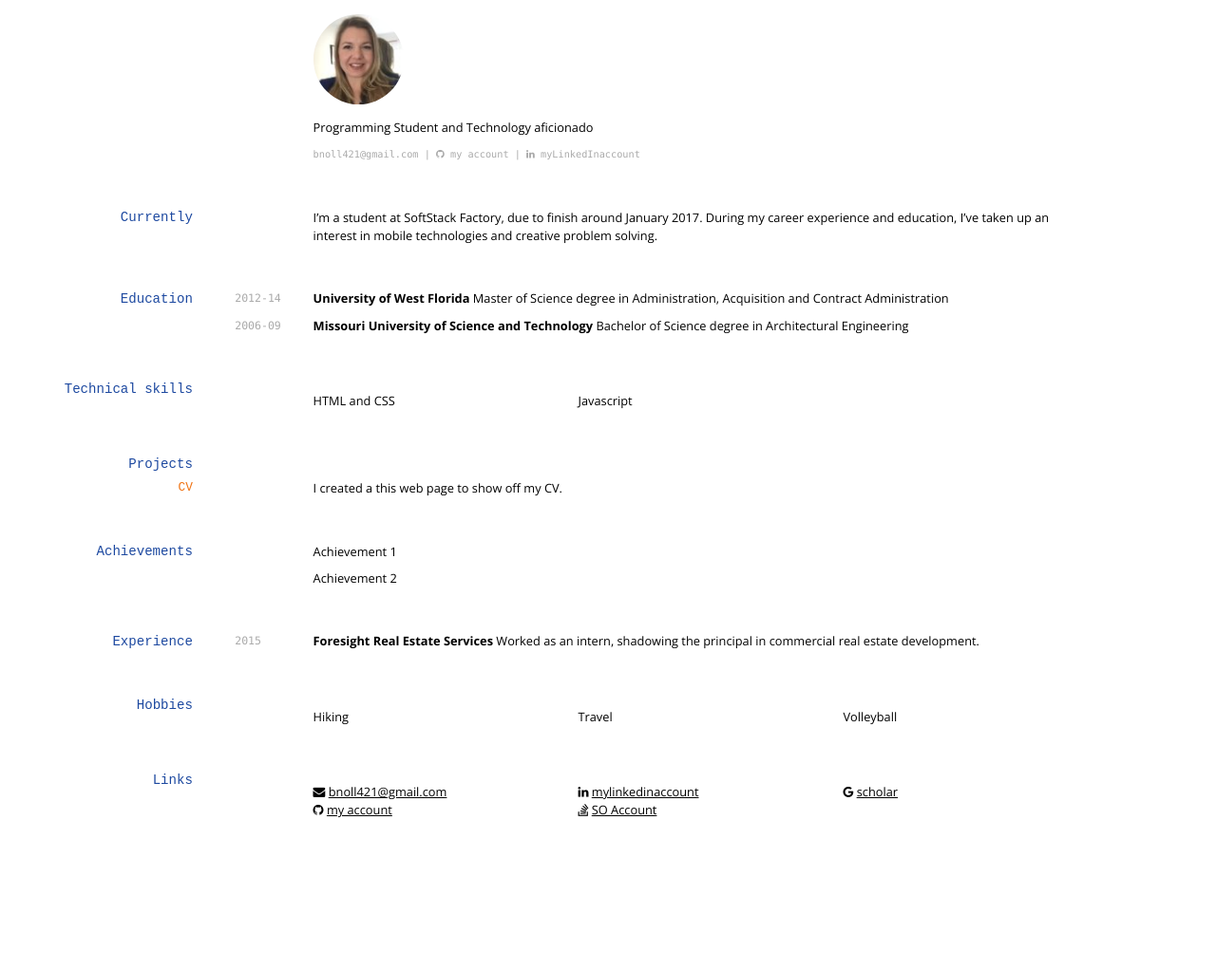
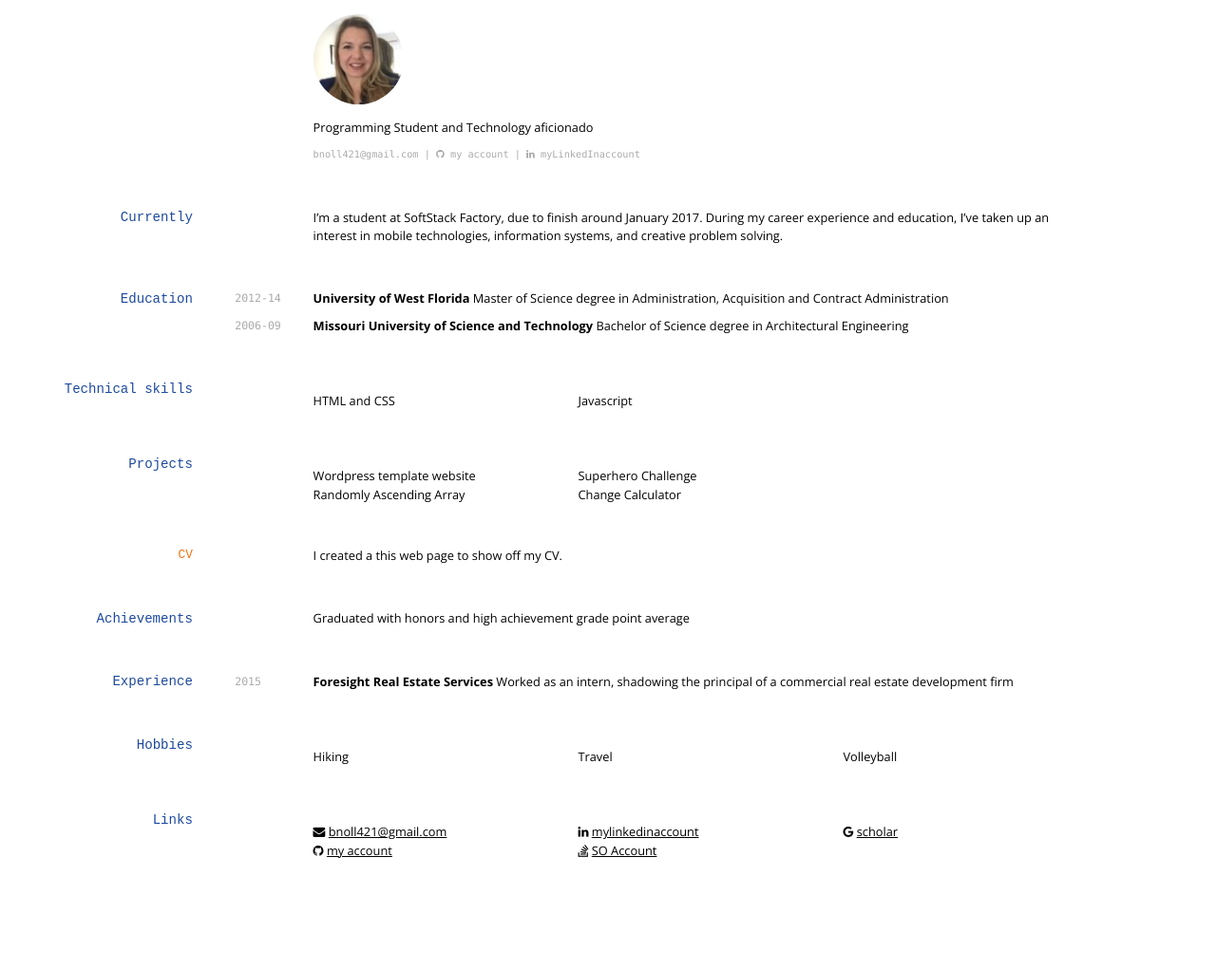
Before and after one commit to rnoll5/.github.io, a Jekyll site: the page built from index.md, in a window 1280 px wide. Shown: the whole page at 95% size. Built offline with Jekyll 4.4.1, drawn with Linux system fonts in a browser that asks for light colours; nearby versions of some CDN libraries; before the commit the page ends 979 px from its top, so only the background shows below that.

Commit message:
commit message

```diff
--- a/index.md
+++ b/index.md
@@ -18,7 +18,7 @@ Programming Student and Technology aficionado
 
 ## Currently
 
-I'm a student at SoftStack Factory, due to finish around January 2017. During my career experience and education, I've taken up an interest in mobile technologies and creative problem solving.
+I'm a student at SoftStack Factory, due to finish around January 2017. During my career experience and education, I've taken up an interest in mobile technologies, information systems, and creative problem solving.
 
 ## Education
 
@@ -35,21 +35,24 @@ __Missouri University of Science and Technology__ Bachelor of Science degree in
 
 ## Projects
 
+* Wordpress template website
+* Randomly Ascending Array
+* Superhero Challenge
+* Change Calculator
+
 ### CV
 
 I created a this web page to show off my CV.
 
 ## Achievements
 
-Achievement 1
-
-Achievement 2
+Graduated with honors and high achievement grade point average
 
 ## Experience
 
 `2015`
 __Foresight Real Estate Services__
- Worked as an intern, shadowing the principal in commercial real estate development.
+ Worked as an intern, shadowing the principal of a commercial real estate development firm
 
 ## Hobbies
 
```
Also changed, not shown: 1 other file.
